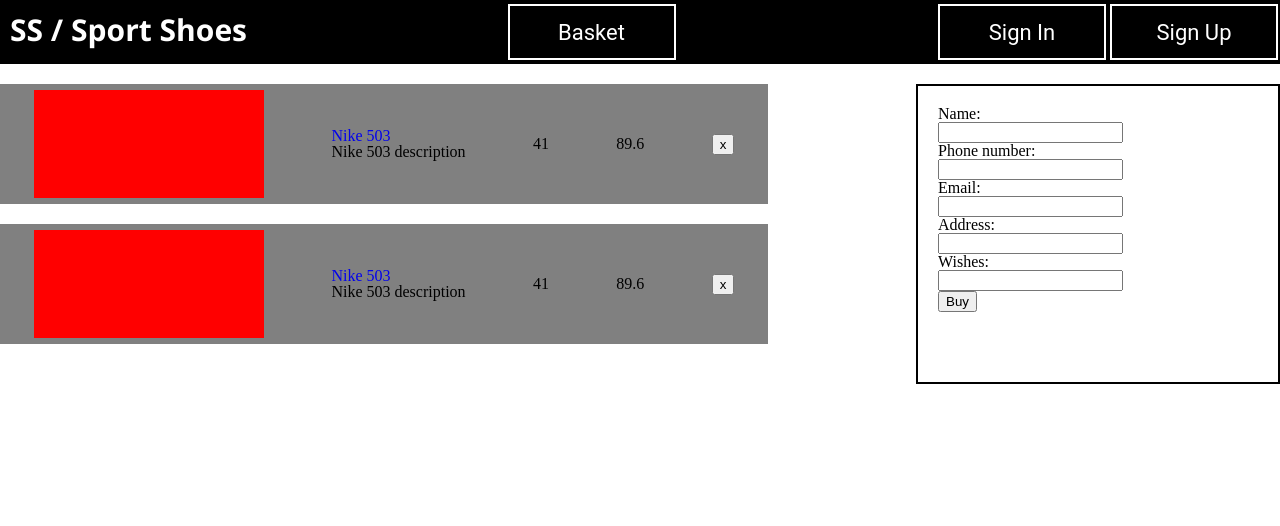
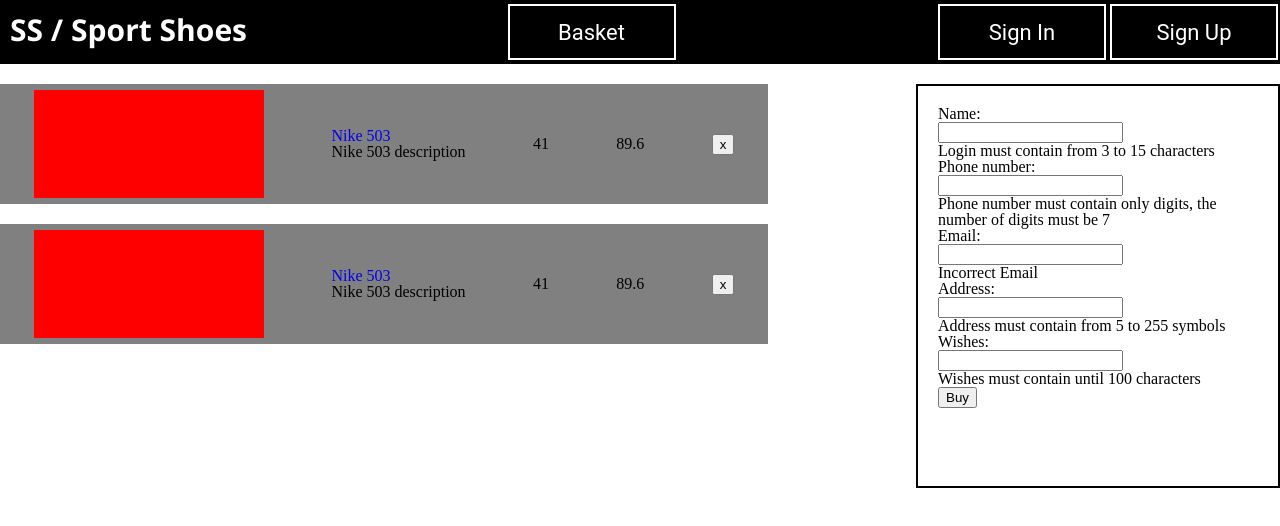
Before and after one commit to Loppik/Site-shop-of-football-merch, a React app: page /basket in a window 1280 px wide. Shown: the top 526 px of the page. Built offline with nearby package versions, Linux system fonts and the light colour scheme; the HTML template or start-up script is replaced by a standard one.

Commit message:
added validation in orderer

```diff
--- a/src/components/Basket/Orderer.jsx
+++ b/src/components/Basket/Orderer.jsx
@@ -4,6 +4,7 @@
 import Button from '../UI/Button/Button';
 
 import axios from '../../axios';
+import validation from '../../validation/validation';
 
 import './orderer.css';
 
@@ -14,6 +15,11 @@
     email: '',
     address: '',
     wishes: '',
+    erUserName: true,
+    erPhoneNumber: true,
+    erEmail: true,
+    erAddress: true,
+    erWishes: true,
   }
 
   componentDidMount() {
@@ -26,36 +32,54 @@
   }
 
   onChangeName = (event) => {
-    this.setState({
-      userName: event.target.value,
-    });
+    if (validation.isInvalidName(event.target.value)) {
+      this.setState({ erUserName: true });
+    } else {
+      this.setState({ erUserName: false });
+    }
+    this.setState({ userName: event.target.value });
   }
 
   onChangePhoneNumber = (event) => {
-    this.setState({
-      phoneNumber: parseInt(event.target.value, 10),
-    });
+    if (validation.isInvalidPhoneNumber(event.target.value)) {
+      this.setState({ erPhoneNumber: true });
+      this.setState({ phoneNumber: event.target.value });
+    } else {
+      this.setState({ erPhoneNumber: false });
+      this.setState({ phoneNumber: parseInt(event.target.value, 10) });
+    }
   }
 
   onChangeEmail = (event) => {
-    this.setState({
-      email: event.target.value,
-    });
+    if (validation.isInvalidEmail(event.target.value)) {
+      this.setState({ erEmail: true });
+    } else {
+      this.setState({ erEmail: false });
+    }
+    this.setState({ email: event.target.value });
   }
 
   onChangeAddress = (event) => {
-    this.setState({
-      address: event.target.value,
-    });
+    if (validation.isInvalidAddress(event.target.value)) {
+      this.setState({ erAddress: true });
+    } else {
+      this.setState({ erAddress: false });
+    }
+    this.setState({ address: event.target.value });
   }
 
   onChangeWishes = (event) => {
-    this.setState({
-      wishes: event.target.value,
-    });
+    if (validation.isInvalidWishes(event.target.value)) {
+      this.setState({ erWishes: true });
+    } else {
+      this.setState({ erWishes: false });
+    }
+    this.setState({ wishes: event.target.value });
   }
 
   onOrderShoes =  async (event) => {
+    const { erUserName, erPhoneNumber, erEmail, erAddress, erWishes } = this.state;
+    if (!erUserName && !erPhoneNumber && !erEmail && !erAddress && !erWishes) {
       const commonPrice = this.props.products.reduce((sum, cur) => sum + cur.price, 0);
       const shoes = [];
       this.props.products.forEach((sh) => {
@@ -77,10 +101,11 @@
         this.setState({ wishes: '' });
       }
     }
+  }
 
   render() {
     const { userName, phoneNumber, email, address, wishes } = this.state;
-
+    const { erUserName, erPhoneNumber, erEmail, erAddress, erWishes } = this.state;
     return (
       <div className="orderer">
         <Input
@@ -89,6 +114,8 @@
           type="text"
           name="userName"
           onChange={this.onChangeName}
+          error={erUserName}
+          validationDescription="Login must contain from 3 to 15 characters"
         />
         <Input
           value={phoneNumber}
@@ -96,6 +123,8 @@
           type="text"
           name="phoneNumber"
           onChange={this.onChangePhoneNumber}
+          error={erPhoneNumber}
+          validationDescription="Phone number must contain only digits, the number of digits must be 7"
         />
         <Input
           value={email}
@@ -103,6 +132,8 @@
           type="text"
           name="email"
           onChange={this.onChangeEmail}
+          error={erEmail}
+          validationDescription="Incorrect Email"
         />
         <Input
           value={address}
@@ -110,6 +141,8 @@
           type="text"
           name="address"
           onChange={this.onChangeAddress}
+          error={erAddress}
+          validationDescription="Address must contain from 5 to 255 symbols"
         />
         <Input
           value={wishes}
@@ -117,6 +150,8 @@
           type="text"
           name="wishes"
           onChange={this.onChangeWishes}
+          error={erWishes}
+          validationDescription="Wishes must contain until 100 characters"
         />
         <div className="order-btn">
           <Button
--- a/src/components/Basket/orderer.css
+++ b/src/components/Basket/orderer.css
@@ -1,6 +1,6 @@
 .orderer {
   width: 25%;
-  height: 32%;
+  height: 45%;
   border: 2px solid black;
   padding: 20px;
   margin-top: 20px;
--- a/src/components/UI/Input/Input.jsx
+++ b/src/components/UI/Input/Input.jsx
@@ -3,12 +3,13 @@
 import './input.css';
 
 const Input = (props) => {
-  const { label, type, name, onChange, value } = props;
+  const { label, type, name, onChange, value, error, validationDescription } = props;
 
   return (
     <label htmlFor={name}>
       <p>{label}:</p>
       <input type={type} name={name} value={value} onChange={onChange} />
+      {error && <p>{validationDescription}</p>}
     </label>
   );
 };
```
Lines whose indentation alone changed are shown as unchanged.
